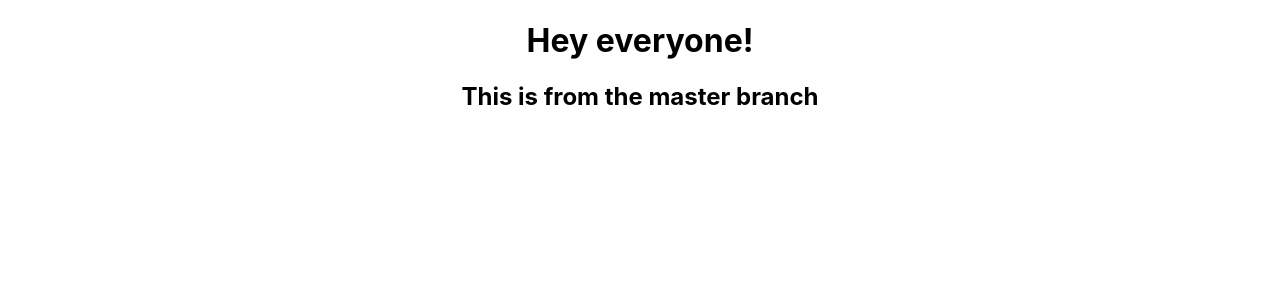
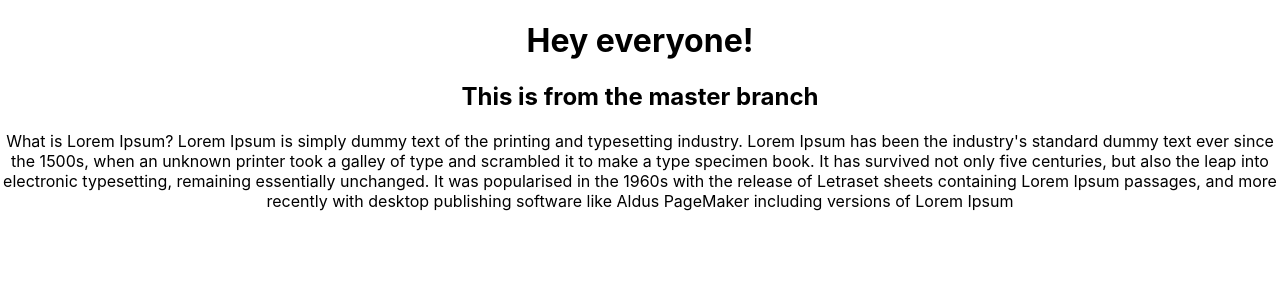
Before and after one commit to Majestic1992/practice, a React (Create React App) app: page / in a window 1280 px wide. Shown: the top 300 px of the page. Built offline with nearby package versions, Linux system fonts and the light colour scheme.

Commit message:
Master change

```diff
--- a/src/components/Master.js
+++ b/src/components/Master.js
@@ -4,6 +4,17 @@ const Master = () => {
   return (
     <div>
       <h2>This is from the master branch</h2>
+      <p>
+        What is Lorem Ipsum? Lorem Ipsum is simply dummy text of the printing
+        and typesetting industry. Lorem Ipsum has been the industry's standard
+        dummy text ever since the 1500s, when an unknown printer took a galley
+        of type and scrambled it to make a type specimen book. It has survived
+        not only five centuries, but also the leap into electronic typesetting,
+        remaining essentially unchanged. It was popularised in the 1960s with
+        the release of Letraset sheets containing Lorem Ipsum passages, and more
+        recently with desktop publishing software like Aldus PageMaker including
+        versions of Lorem Ipsum
+      </p>
     </div>
   );
 };
```
